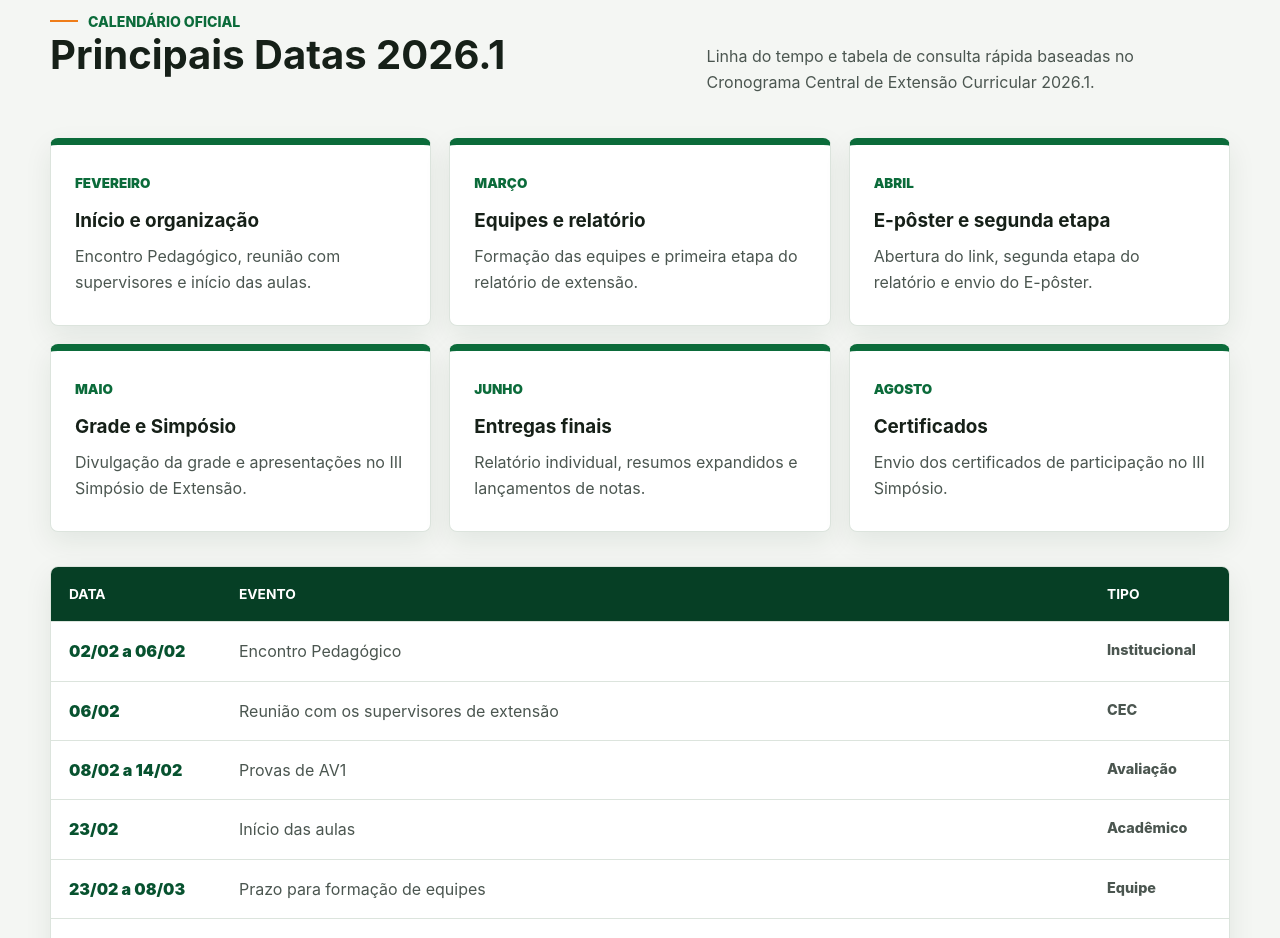
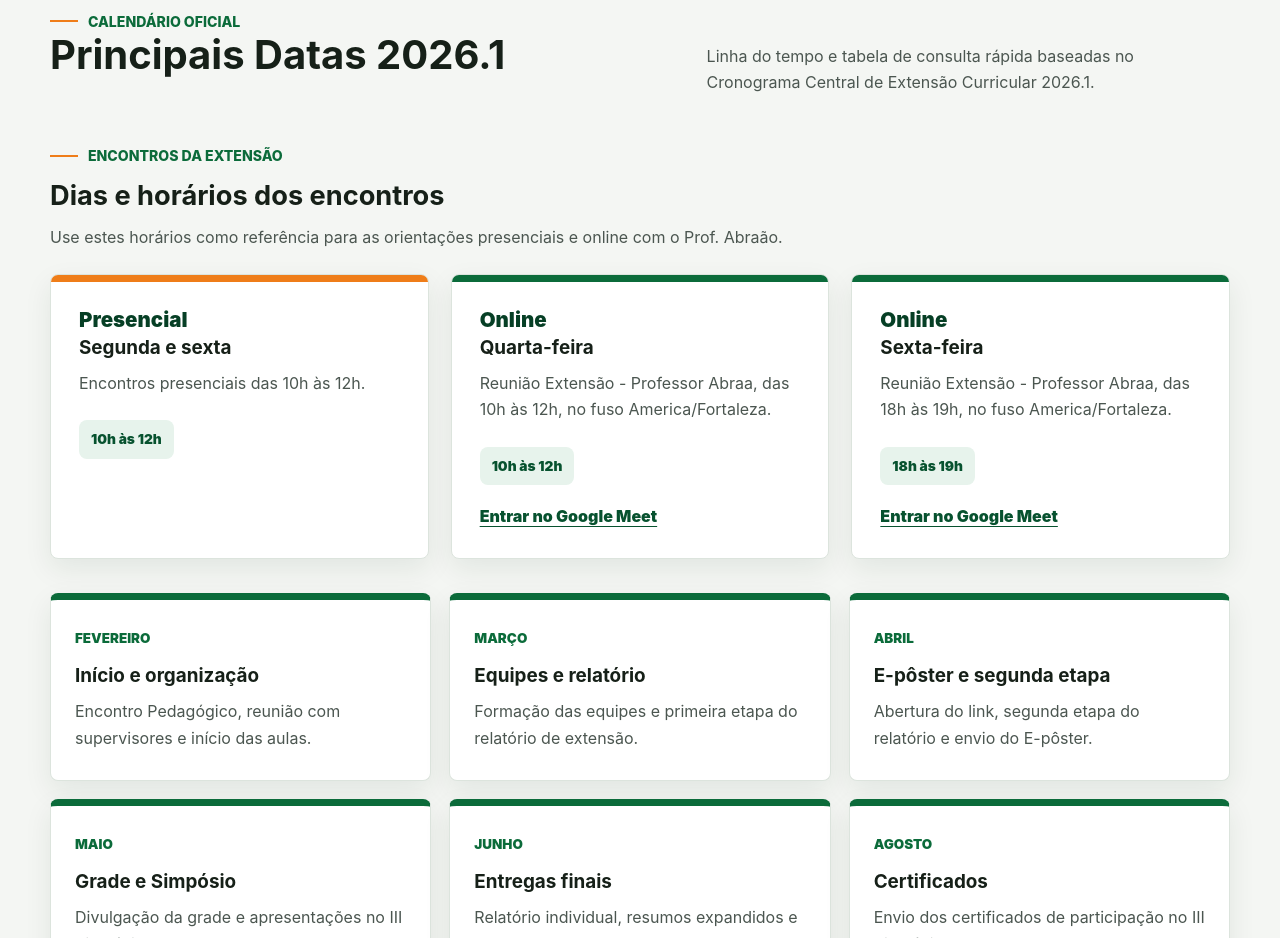
Before and after one commit to abraaorosal/extensaoUNIFAMETRO, a plain HTML site: page index.html in a window 1280 px wide. Shown: the part 4699-5637 px from the top of the page. Drawn offline with Linux system fonts and the light colour scheme.

Commit message:
Adiciona horarios dos encontros

```diff
--- a/index.html
+++ b/index.html
@@ -398,6 +398,63 @@
             Linha do tempo e tabela de consulta rápida baseadas no Cronograma
             Central de Extensão Curricular 2026.1.
           </p>
+        </div>
+
+        <div
+          class="container meeting-panel"
+          aria-labelledby="encontros-title"
+        >
+          <div class="meeting-intro">
+            <p class="section-kicker">Encontros da extensão</p>
+            <h3 id="encontros-title">Dias e horários dos encontros</h3>
+            <p>
+              Use estes horários como referência para as orientações presenciais
+              e online com o Prof. Abraão.
+            </p>
+          </div>
+
+          <div class="schedule-grid">
+            <article class="schedule-card featured">
+              <p class="schedule-day">Presencial</p>
+              <h3>Segunda e sexta</h3>
+              <p>Encontros presenciais das 10h às 12h.</p>
+              <span>10h às 12h</span>
+            </article>
+            <article class="schedule-card">
+              <p class="schedule-day">Online</p>
+              <h3>Quarta-feira</h3>
+              <p>
+                Reunião Extensão - Professor Abraa, das 10h às 12h, no fuso
+                America/Fortaleza.
+              </p>
+              <span>10h às 12h</span>
+              <a
+                class="meeting-link"
+                href="https://meet.google.com/amo-ptdk-dvy"
+                target="_blank"
+                rel="noopener noreferrer"
+              >
+                Entrar no Google Meet
+              </a>
+            </article>
+            <article class="schedule-card">
+              <p class="schedule-day">Online</p>
+              <h3>Sexta-feira</h3>
+              <p>
+                Reunião Extensão - Professor Abraa, das 18h às 19h, no fuso
+                America/Fortaleza.
+              </p>
+              <span>18h às 19h</span>
+              <a
+                class="meeting-link"
+                href="https://meet.google.com/amo-ptdk-dvy"
+                target="_blank"
+                rel="noopener noreferrer"
+              >
+                Entrar no Google Meet
+              </a>
+            </article>
+          </div>
         </div>
 
         <div class="container timeline">
--- a/style.css
+++ b/style.css
@@ -671,6 +671,23 @@ p {
   font-weight: 800;
 }
 
+.meeting-panel {
+  margin-bottom: 34px;
+}
+
+.meeting-intro {
+  max-width: 760px;
+  margin-bottom: 24px;
+}
+
+.meeting-intro h3 {
+  font-size: 1.7rem;
+}
+
+.meeting-intro p:last-child {
+  margin-bottom: 0;
+}
+
 .schedule-grid {
   display: grid;
   grid-template-columns: repeat(3, minmax(0, 1fr));
@@ -714,6 +731,21 @@ p {
   color: var(--green-800);
   font-size: 0.86rem;
   font-weight: 900;
+}
+
+.meeting-link {
+  display: flex;
+  width: fit-content;
+  margin-top: 18px;
+  color: var(--green-800);
+  font-weight: 900;
+  text-decoration: underline;
+  text-underline-offset: 4px;
+}
+
+.meeting-link:hover,
+.meeting-link:focus-visible {
+  color: var(--green-700);
 }
 
 .edit-note {
```
